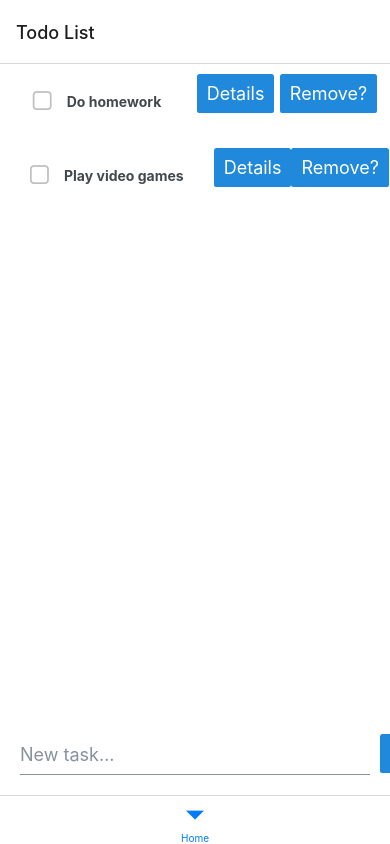
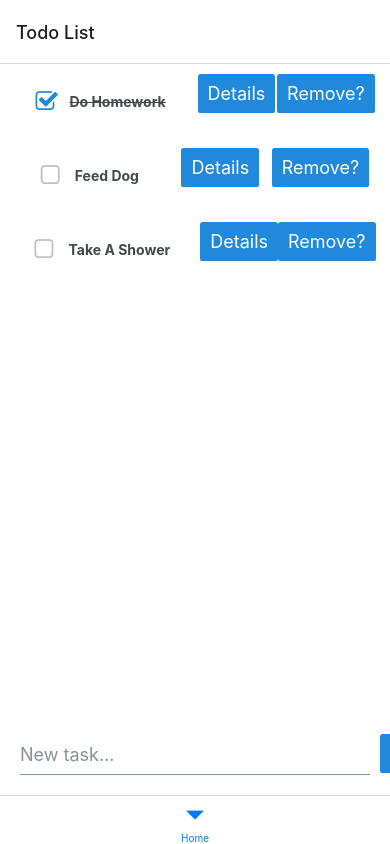
Before and after one commit to kverret05/portfolio-todoList, a React Native app: screen / in a window 390 px wide. Built offline with nearby package versions, Linux system fonts and the light colour scheme.

Commit message:
Update App.js

```diff
--- a/App.js
+++ b/App.js
@@ -11,18 +11,10 @@ import TodoScreen from './src/screens/ToDoScreen'
 const Tab = createBottomTabNavigator()
 
 let taskData = [
-  {
-    description: "Do homework",
-    completed: false,
-    key: 1,
-    relatedTasks: [2]
-   },
-  {
-    description: "Play video games",
-    completed: false,
-    key: 2
-  },
-];
+  { description: "Do Homework", completed: true, key: 1, relatedTasks: [2] },
+  { description: "Feed Dog", completed: false, key: 2, relatedTasks: [3] },
+  { description: "Take A Shower", completed: false, key: 3, relatedTasks: [1] }
+]
 
 const Stack = createNativeStackNavigator()
 
```
